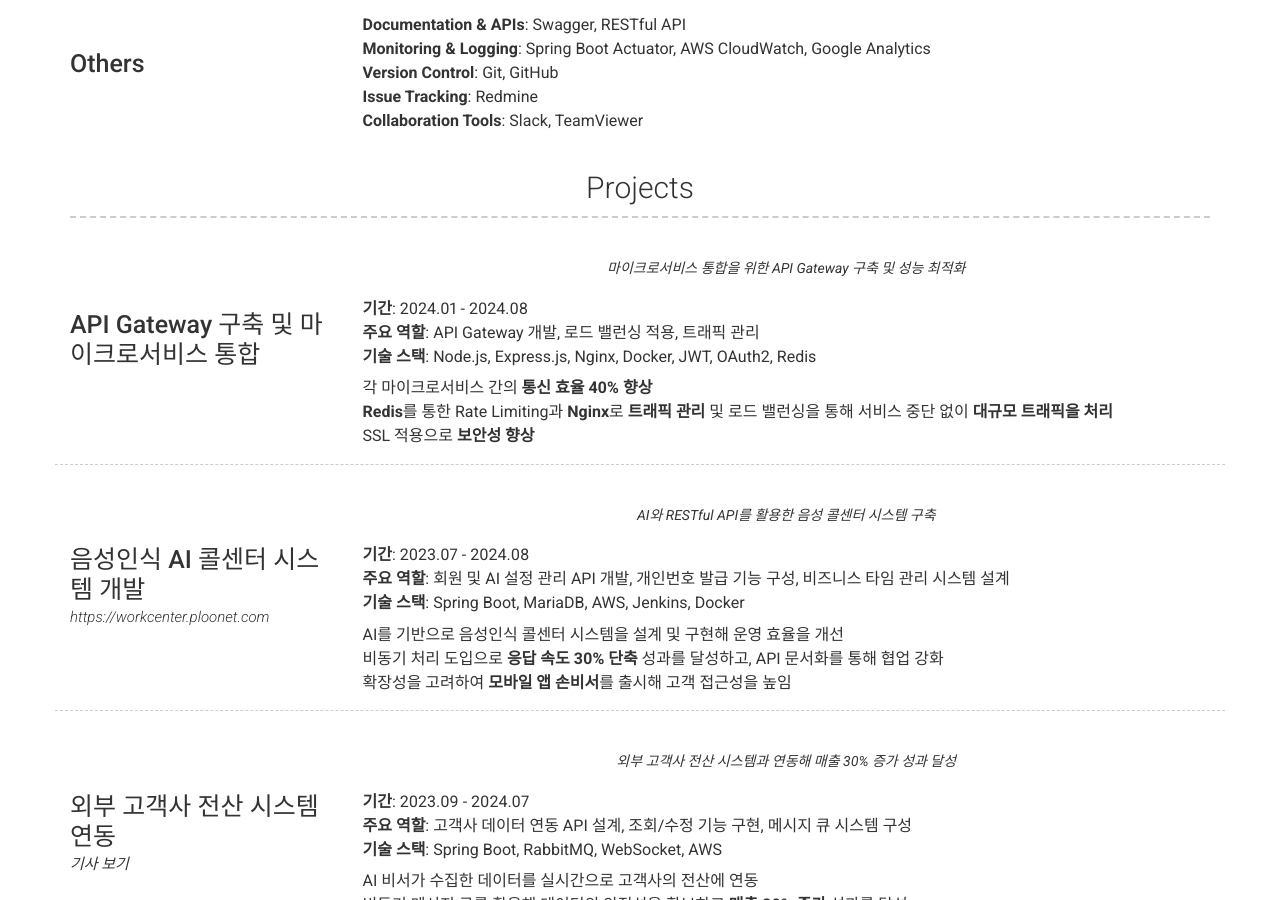
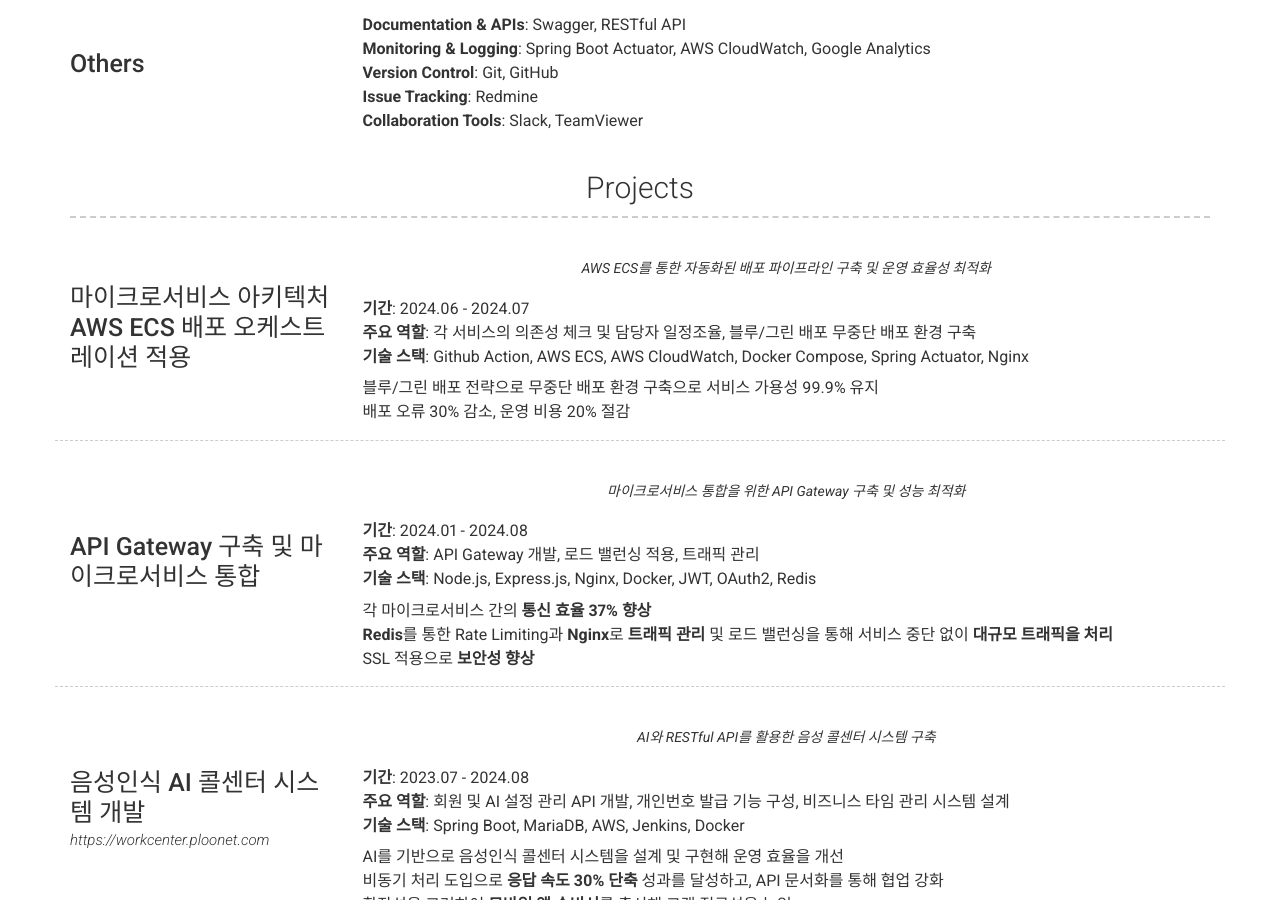
Before and after one commit to devnine-codes/devnine-codes.github.io, a Jekyll site: the page built from index.md, in a window 1280 px wide and 900 px high, scrolled down 1037 px. Built offline with Jekyll 4.4.1, drawn with Linux system fonts in a browser that asks for light colours; nearby versions of some CDN libraries; comment, search, counter and statistics services are not loaded.

Commit message:
ECS배포 프로젝트 추가

```diff
--- a/_config.yml
+++ b/_config.yml
@@ -103,6 +103,19 @@ content:
     content:
       - layout: left
         border: weak
+        title: 마이크로서비스 아키텍처 AWS ECS 배포 오케스트레이션 적용
+        quote: >
+          AWS ECS를 통한 자동화된 배포 파이프라인 구축 및 운영 효율성 최적화
+        description: |
+          **기간**: 2024.06 - 2024.07
+          **주요 역할**: 각 서비스의 의존성 체크 및 담당자 일정조율, 블루/그린 배포 무중단 배포 환경 구축
+          **기술 스택**: Github Action, AWS ECS, AWS CloudWatch, Docker Compose, Spring Actuator, Nginx
+
+          블루/그린 배포 전략으로 무중단 배포 환경 구축으로 서비스 가용성 99.9% 유지
+          배포 오류 30% 감소, 운영 비용 20% 절감
+
+      - layout: left
+        border: weak
         title: API Gateway 구축 및 마이크로서비스 통합
         #link:
         #link_text:
@@ -113,7 +126,7 @@ content:
           **주요 역할**: API Gateway 개발, 로드 밸런싱 적용, 트래픽 관리
           **기술 스택**: Node.js, Express.js, Nginx, Docker, JWT, OAuth2, Redis
 
-          각 마이크로서비스 간의 **통신 효율 40% 향상**
+          각 마이크로서비스 간의 **통신 효율 37% 향상**
           **Redis**를 통한 Rate Limiting과 **Nginx**로 **트래픽 관리** 및 로드 밸런싱을 통해 서비스 중단 없이 **대규모 트래픽을 처리**
           SSL 적용으로 **보안성 향상**
 
```
